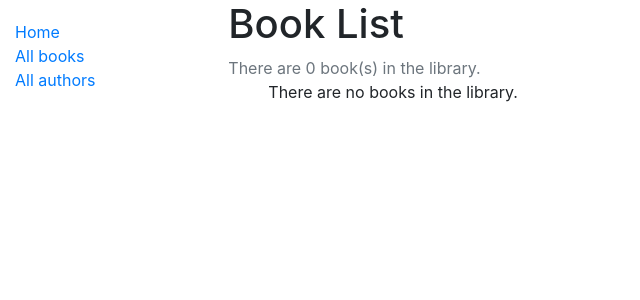
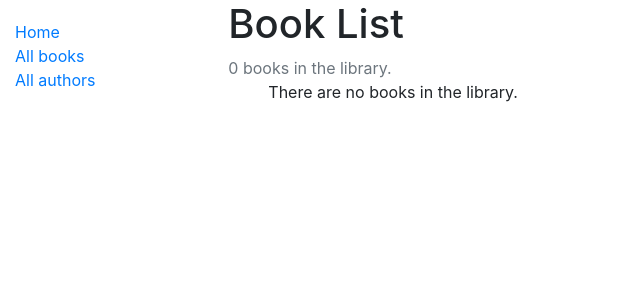
Before and after one commit to ChegeBryan/local-library, a Django app: page /catalog/books/ in a window 1280 px wide. Shown: the top 300 px of the page, without its empty margins (0-640 px from the left). Run offline with Django 3.2, Linux system fonts and the light colour scheme; data that the repository does not hold is empty; some libraries are stand-ins or nearby versions.

Commit message:
🎨  Automatically pluralize to book count

```diff
--- a/catalog/templates/catalog/book_list_temp.html
+++ b/catalog/templates/catalog/book_list_temp.html
@@ -3,7 +3,7 @@
 {% block content %}
 
 <h1>Book List</h1>
-<span class="text-muted">There are {{ book_count }} book(s) in the library.</span>
+<span class="text-muted">{{ book_count }} book{{ book_count|pluralize }} in the library.</span>
 
 <ul>
   {% for book in book_list %}
```
